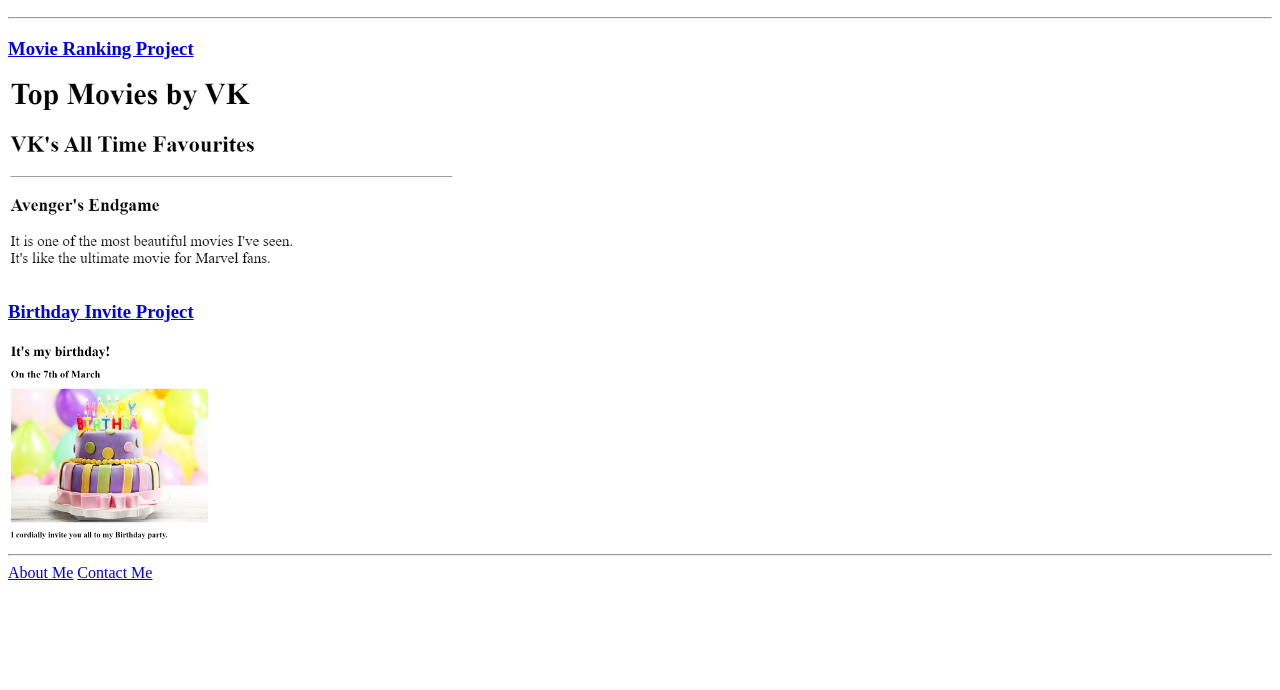
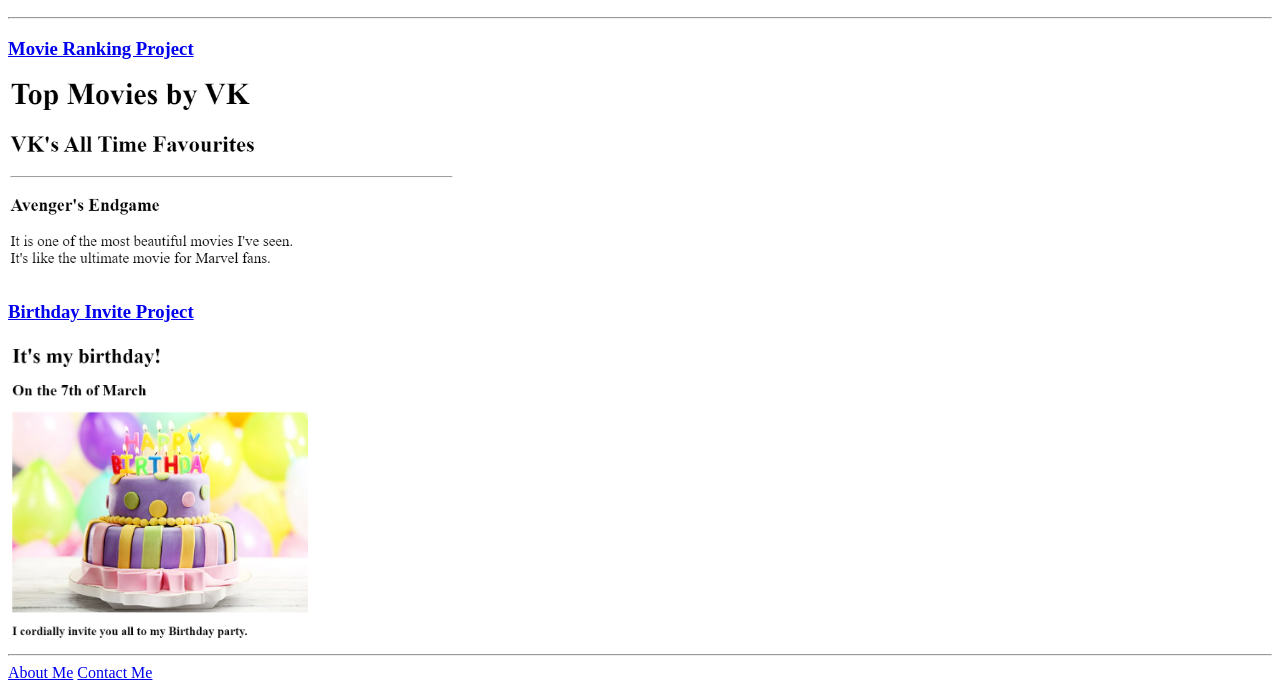
Before and after one commit to VK-Study/html-portfolio, a plain HTML site: page index.html in a window 1280 px wide. Shown: the part 110-800 px from the top of the page. Drawn offline with Linux system fonts and the light colour scheme.

Commit message:
Update index.html

```diff
--- a/index.html
+++ b/index.html
@@ -28,7 +28,7 @@ https://developer.mozilla.org/en-US/docs/Web/HTML/Element/img#attr-height -->
         <img src="./assets/images/movie-ranking.png" alt="Movie Ranking Project Preview" height="200" width="450"/>
 
         <h3><a href="./public/birthday-invite.html">Birthday Invite Project</a></h3>
-        <img src="./assets/images/birthday-invite.png" alt="Birthday Invite Project Preview" height="200" width="200"/>
+        <img src="./assets/images/birthday-invite.png" alt="Birthday Invite Project Preview" height="300" width="300"/>
 
         <hr/>
         <a href="./public/about.html">About Me</a>
```
